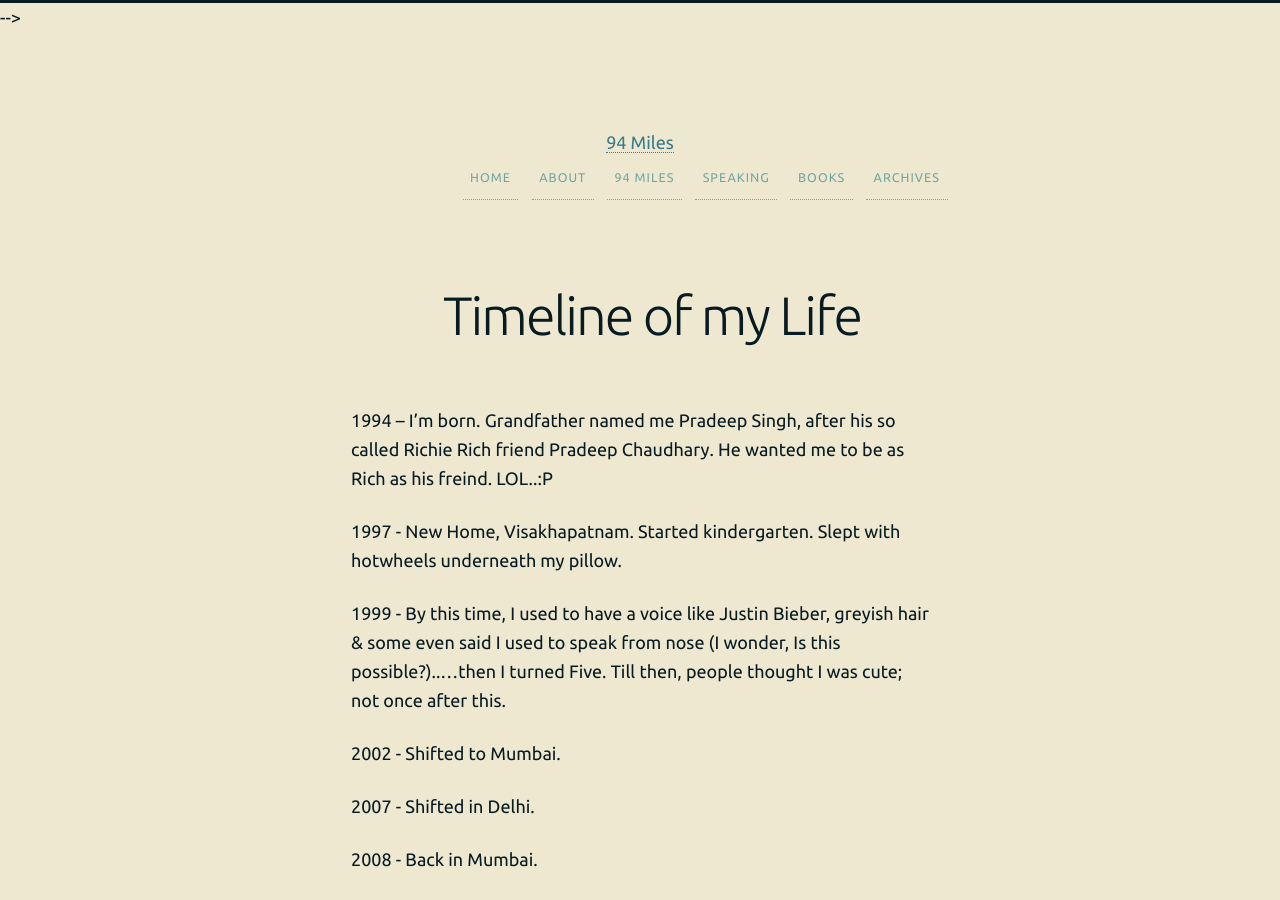
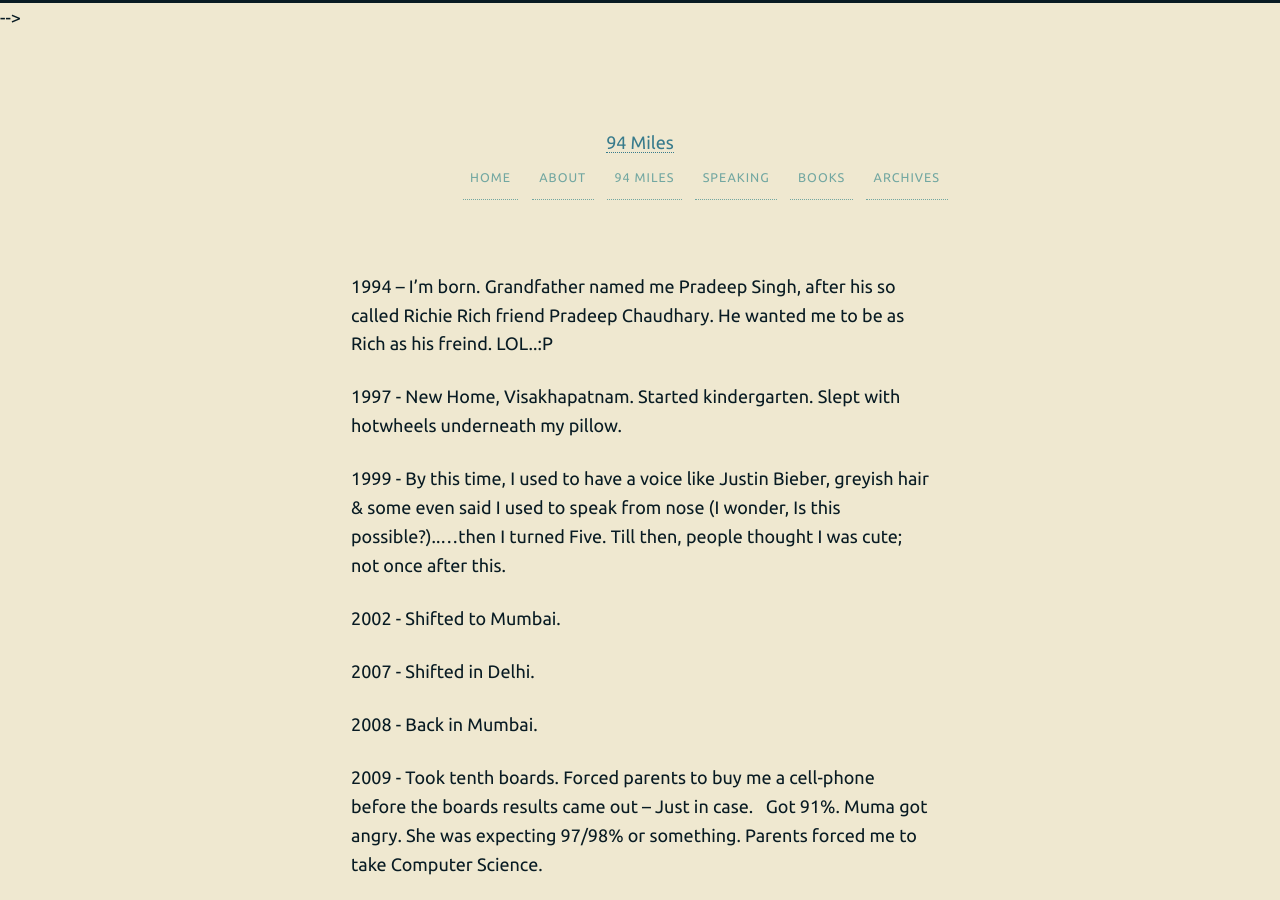
Before and after one commit to 93notes/93notes.github.io, a Jekyll site: the page built from timeline.html, in a window 1280 px wide and 900 px high. Built offline with Jekyll 4.4.1, drawn with Linux system fonts in a browser that asks for light colours; nearby versions of some CDN libraries.

Commit message:
Update text.html

```diff
--- a/_layouts/text.html
+++ b/_layouts/text.html
@@ -4,11 +4,11 @@ layout: base
 <article>
 <!-- <div id='headline_area' class="grid">  -->
 
-  <div class='area' id='headline'>
+  <!-- <div class='area' id='headline'>
      <header class='grid__item one-whole'>
       <h1 class="post__title">{{page.title}}</h1>
     </header>
-  </div>
+  </div> -->
  <!-- </div>-->  <!-- #headline_area -->
 
 <div id="content_area" class="grid">
```
